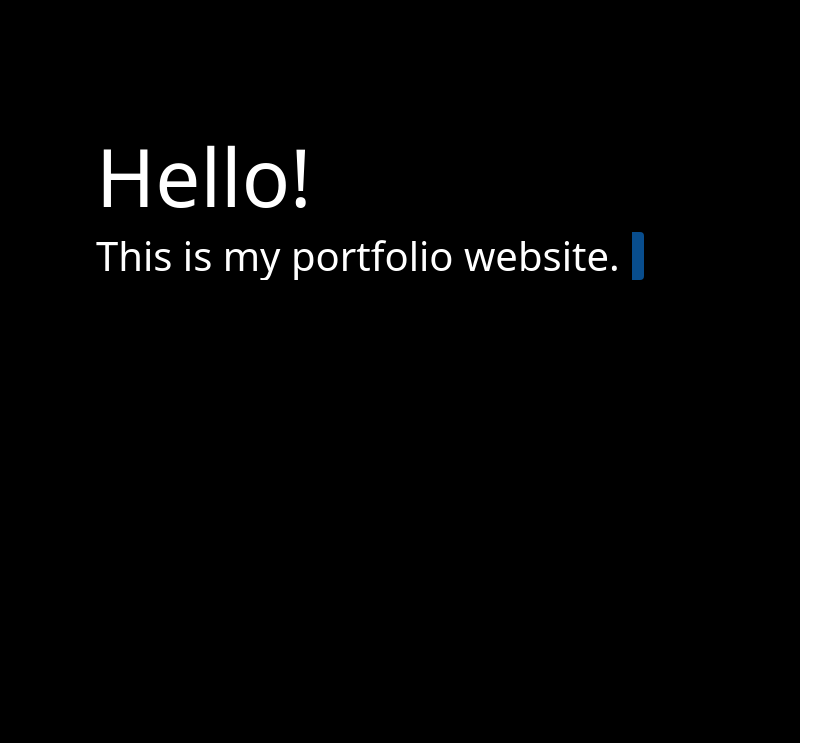
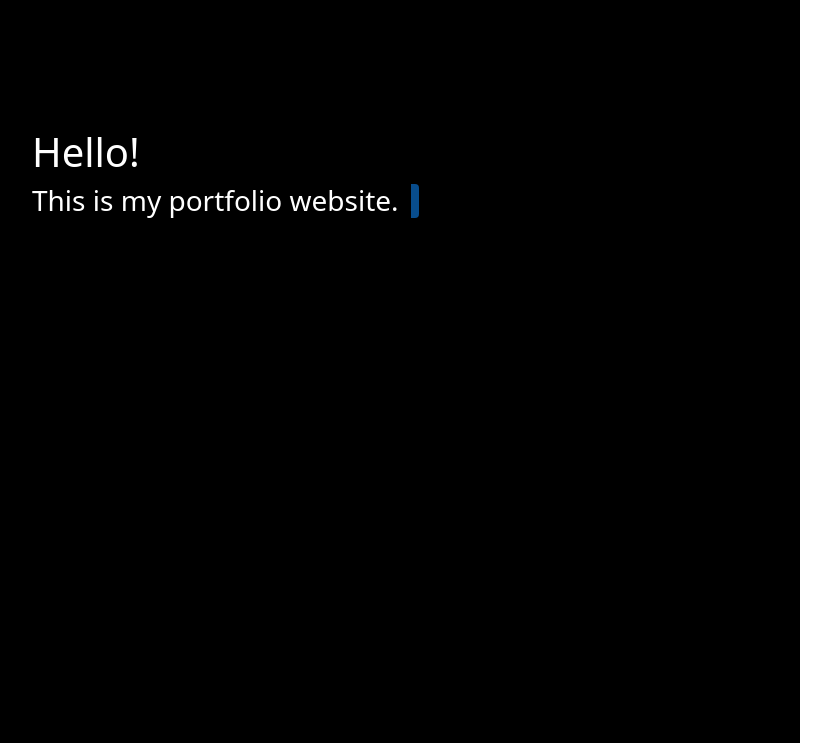
Before and after one commit to Vitaliew/website_portfolio, a Flask app: page / in a window 1280 px wide. Shown: the top 743 px of the page, without its empty margins (32-863 px from the left). Run offline with Flask 3, Linux system fonts and the light colour scheme.

Commit message:
Style changes

```diff
--- a/static/css/styles.css
+++ b/static/css/styles.css
@@ -3,7 +3,7 @@
   width: 65%;
   margin: 0;
   background-color: black;
-  padding: 10% 0 0 10%;
+  padding: 10% 0 0 5%;
   overflow: hidden;
 }
 
--- a/templates/index.html
+++ b/templates/index.html
@@ -1,13 +1,13 @@
 {% include "header.html" %}
     <div class="container introduction">
-      <div class="row">
-          <h1 class="col-7 display-1 title">Hello!</h1>
+      <div class="row col-5">
+          <h1 class=" title">Hello!</h1>
       </div>
-      <div class="row typing">
-          <h1 class="col display-6 subtitle">This is my portfolio website.</h1>
+      <div class="row col typing">
+          <h3 class="subtitle">This is my portfolio website.</h3>
       </div>
-      <div class="row">
-          <p id="about_text" >I am a junior python developer.</p>
+      <div class="row col-9">
+          <h6 id="about_text" >I am a junior python developer.</h6>
       </div>
     </div>
     <div id="projects" class="container items">
```
